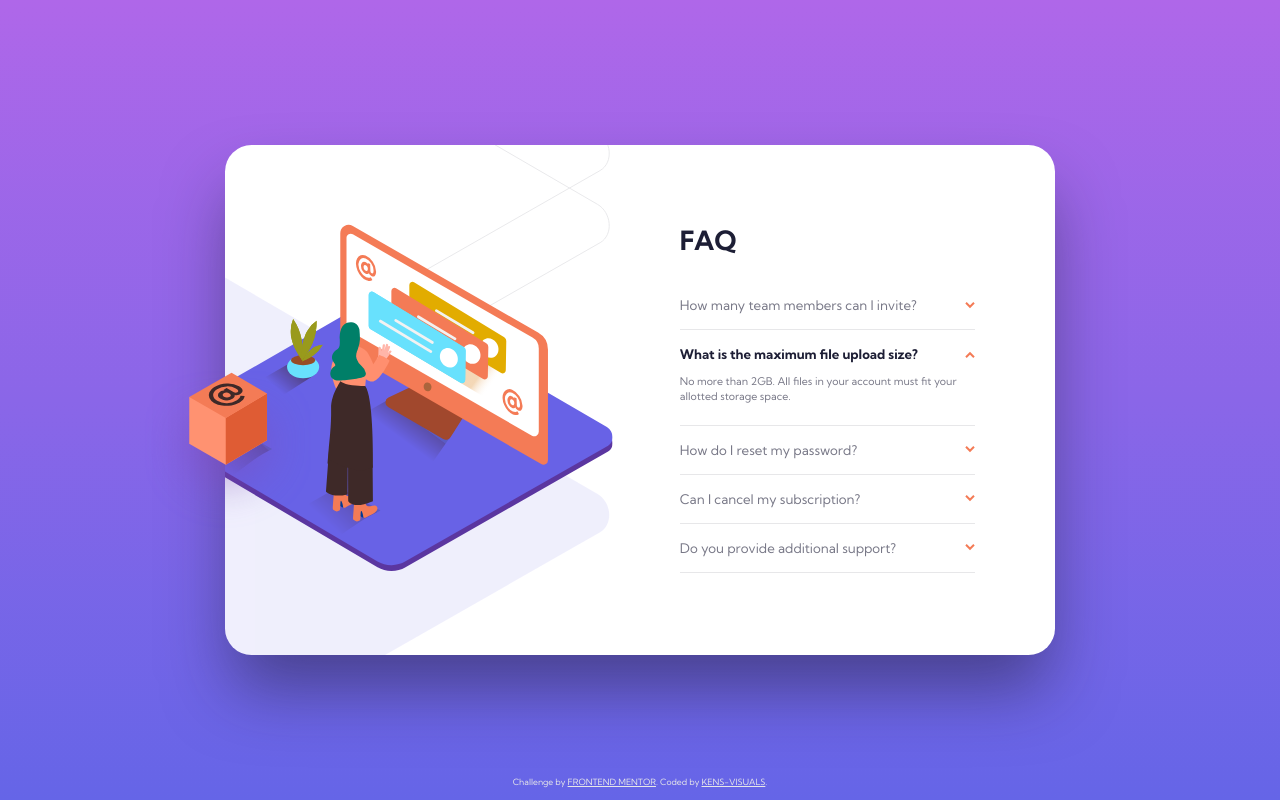
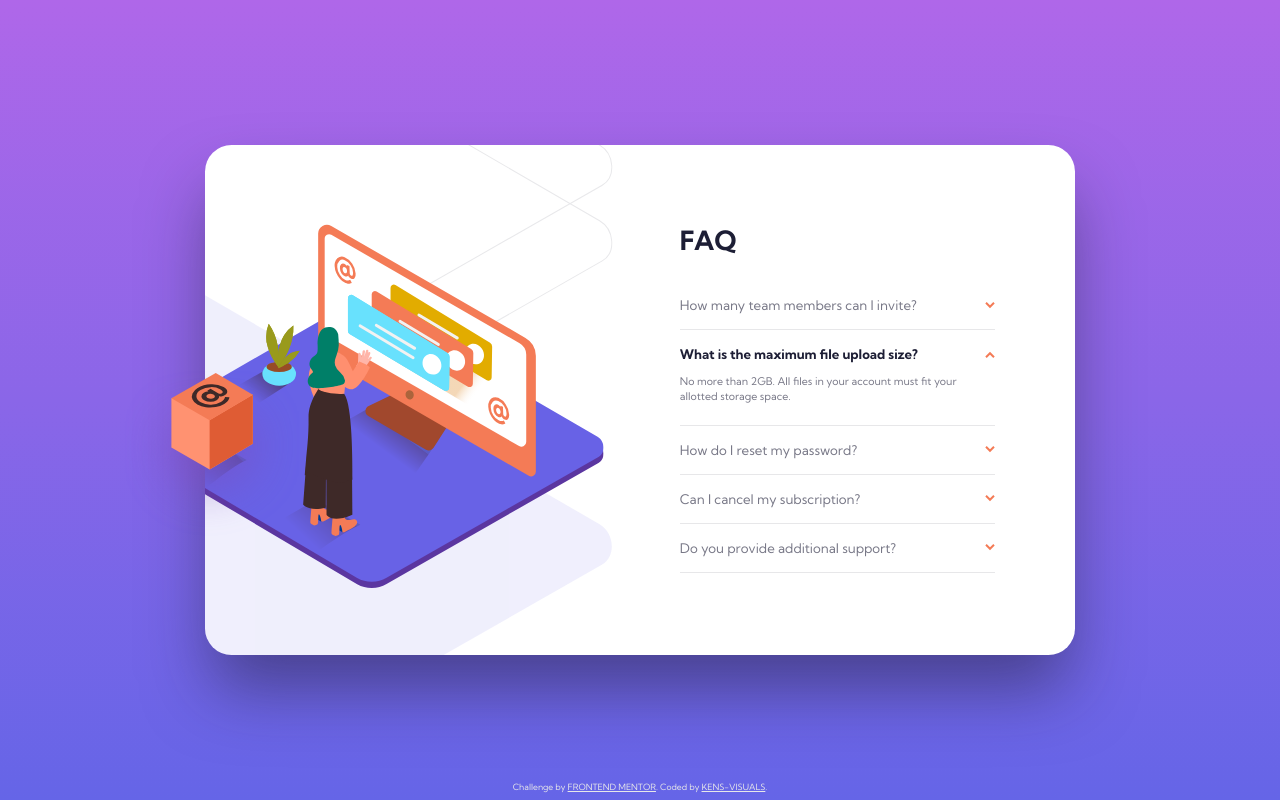
Before and after one commit to kens-visuals/faq-accordion-card, a website: page index.html in a window 1280 px wide. Drawn offline with Linux system fonts and the light colour scheme.

Commit message:
remove mobile animation

```diff
--- a/scss/_components.scss
+++ b/scss/_components.scss
@@ -25,7 +25,6 @@
       left: 46%;
       z-index: 1;
       transform: translateX(-50%);
-      animation: upAndDown--mobile 0.8s ease-in-out infinite alternate;
 
       @media (min-width: 1140px) {
         width: 55%;
@@ -151,7 +150,7 @@
   font-size: 0.65rem;
   text-align: center;
   position: absolute;
-  bottom: 1rem;
+  bottom: 1%;
   color: $color-tertiary;
 
   &__link:link,
--- a/scss/_layout.scss
+++ b/scss/_layout.scss
@@ -4,6 +4,6 @@
   position: relative;
 
   @media (min-width: 1140px) {
-    max-width: 830px;
+    max-width: 870px;
   }
 }
```
Also changed, not shown: css/style.css.
